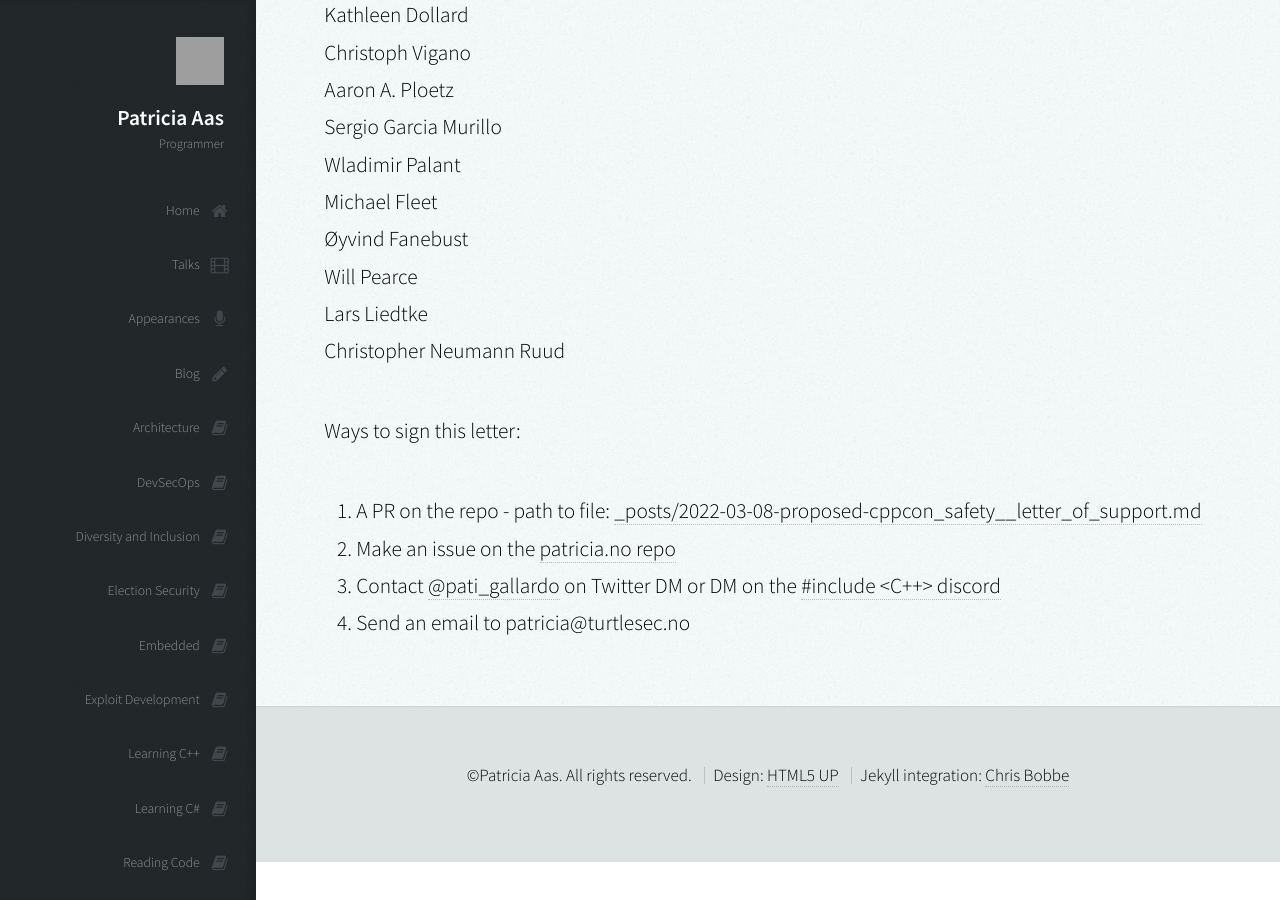
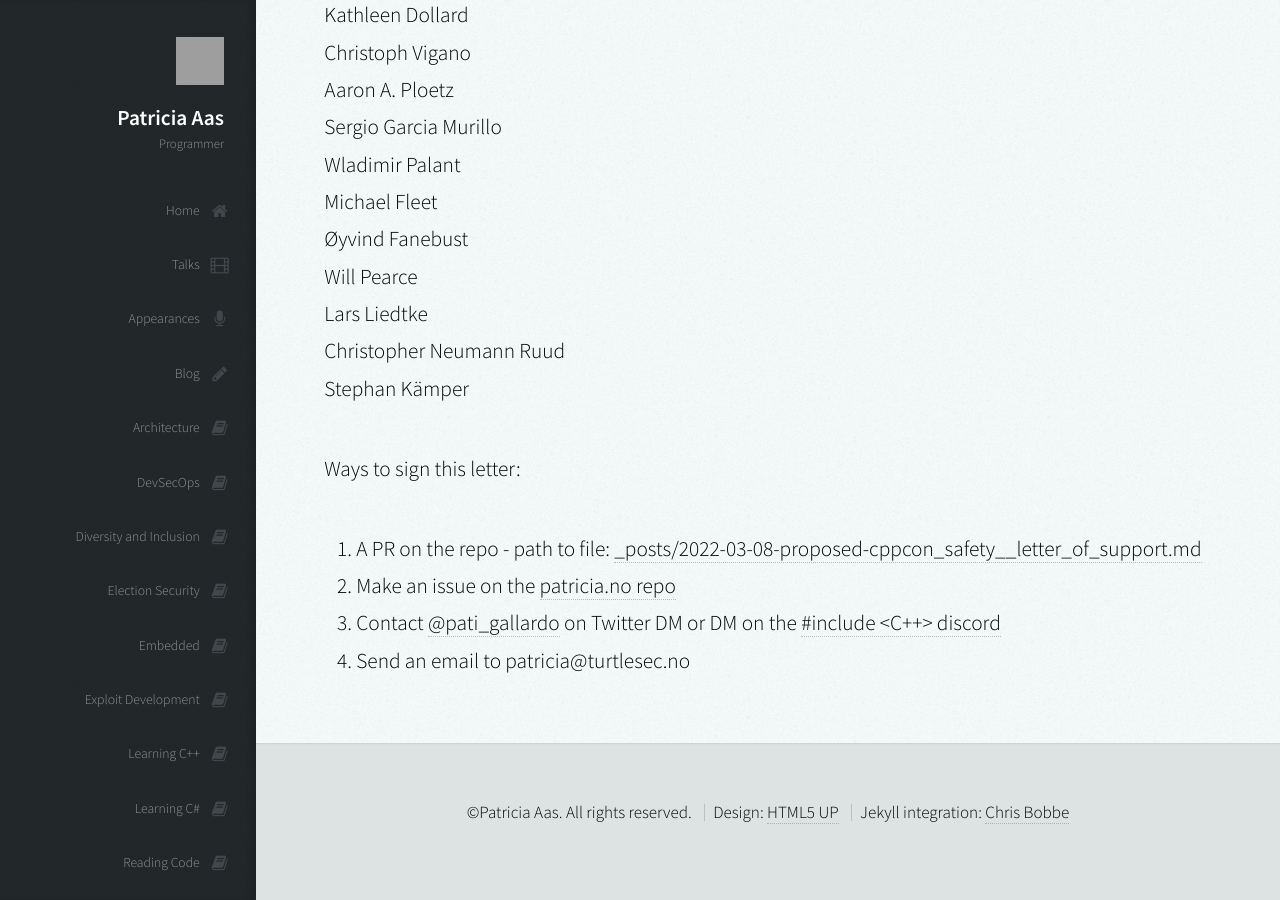
Before and after one commit to patricia-gallardo/patricia-gallardo.github.io, a Jekyll site: the page built from _posts/2022-03-08-proposed-cppcon_safety__letter_of_support.md, in a window 1280 px wide and 900 px high, scrolled down 9069 px. Built offline with Jekyll 4.4.1, drawn with Linux system fonts in a browser that asks for light colours; nearby versions of some CDN libraries; grey boxes are pictures that could not be loaded.

Commit message:
Update 2022-03-08-proposed-cppcon_safety__letter_of_support.md
Adds Steühan Kämper to signatories

```diff
--- a/_posts/2022-03-08-proposed-cppcon_safety__letter_of_support.md
+++ b/_posts/2022-03-08-proposed-cppcon_safety__letter_of_support.md
@@ -251,6 +251,7 @@ Michael Fleet <br>
 Will Pearce <br>
 Lars Liedtke <br>
 Christopher Neumann Ruud <br>
+Stephan Kämper <br>
 
 
 Ways to sign this letter:
```
